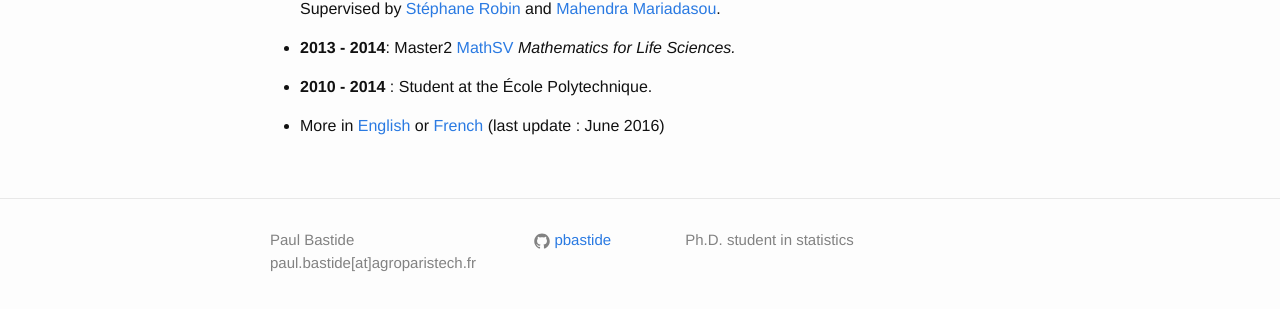
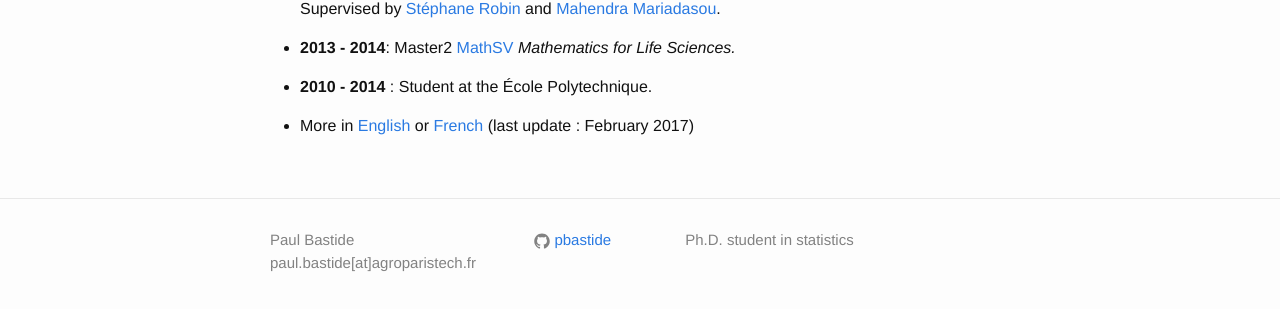
Before and after one commit to pbastide/pbastide.github.io, a Jekyll site: the page built from CV.md, in a window 1280 px wide. Shown: the part 215-524 px from the top of the page. Built offline with Jekyll 4.4.1, drawn with Linux system fonts in a browser that asks for light colours.

Commit message:
Update CV.

```diff
--- a/CV.md
+++ b/CV.md
@@ -14,4 +14,4 @@ and [Mahendra Mariadasou](https://mig.jouy.inra.fr/?q=fr/mariadassou).
 
 - **2010 - 2014** : Student at the École Polytechnique.
 
-- More in [English]({{site.baseurl}}/docs/201606CVanglais.pdf) or [French]({{site.baseurl}}/docs/201606CVfrancais.pdf) (last update : June 2016)
+- More in [English]({{site.baseurl}}/docs/201702CVanglais.pdf) or [French]({{site.baseurl}}/docs/201702CVfrancais.pdf) (last update : February 2017)
```
Also changed, not shown: 2 other files.
